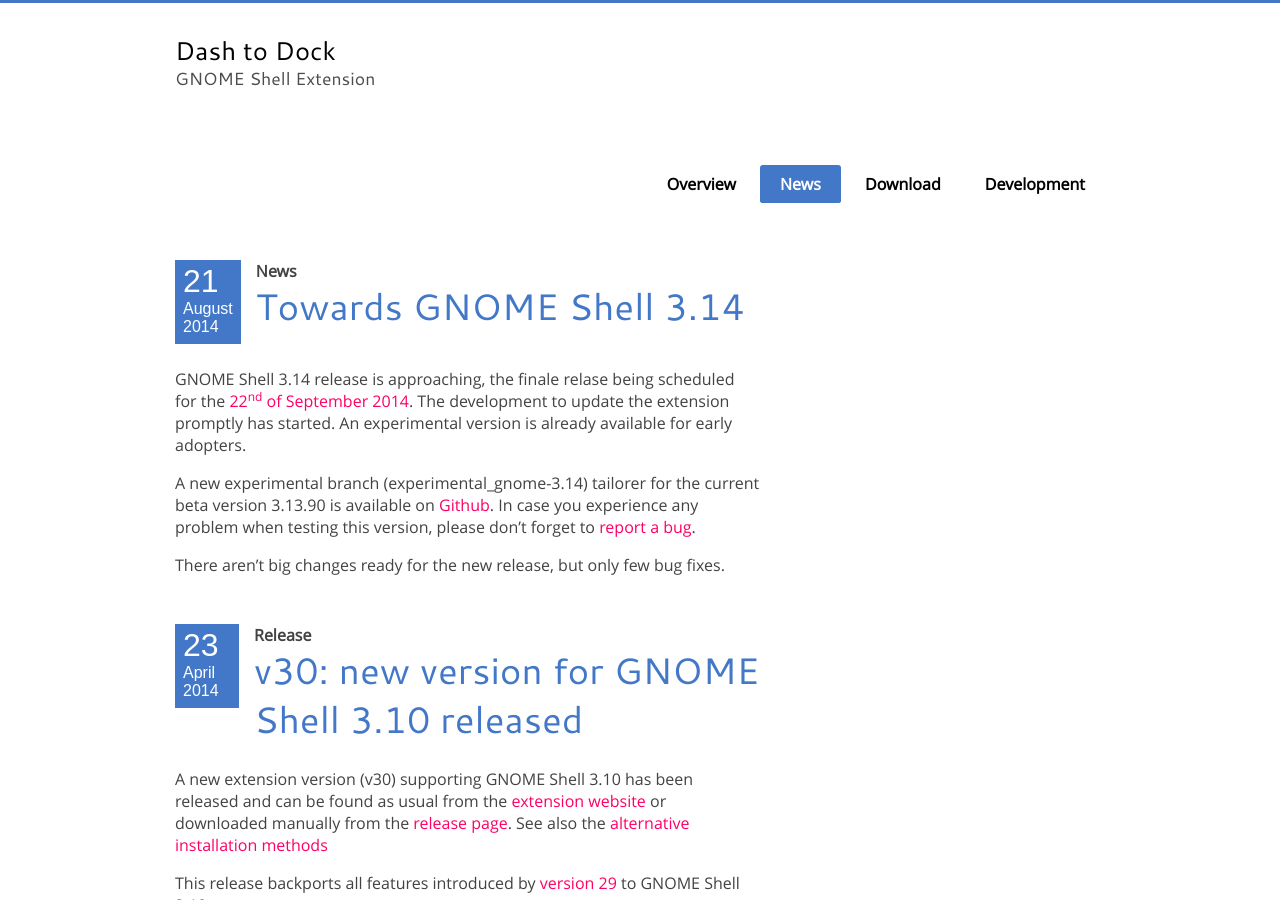
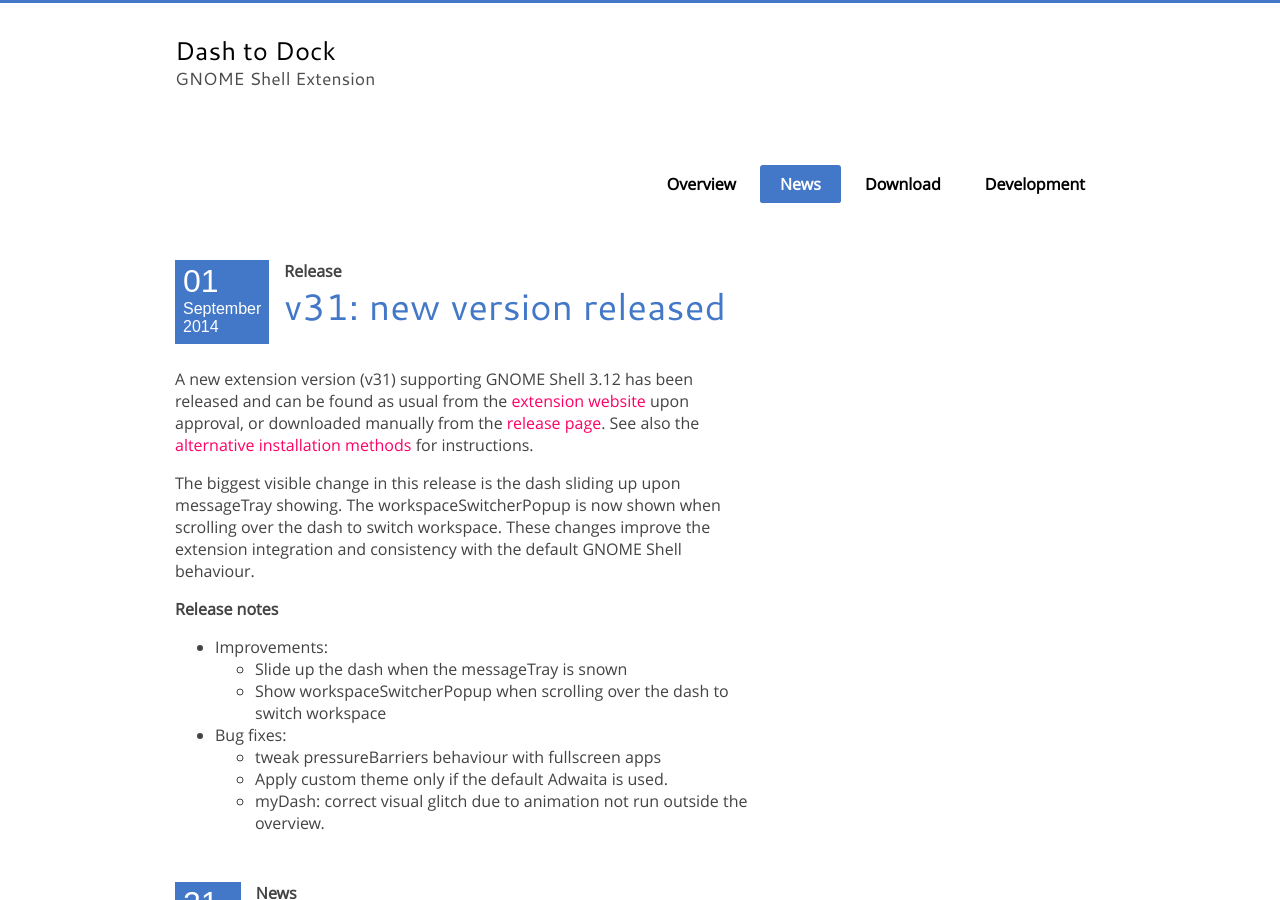
Before and after one commit to micheleg/dash-to-dock, a Jekyll site: the page built from news/index.html, in a window 1280 px wide and 900 px high. Built offline with Jekyll 4.4.1, drawn with Linux system fonts in a browser that asks for light colours; Markdown is read by kramdown in place of the engine named in the settings; the list of posts is cut into pages by our own code; some of the changed text lies outside the part shown.

Commit message:
Add version 31: release post and changelog.

```diff
--- a/_data/releases.yml
+++ b/_data/releases.yml
@@ -1,3 +1,15 @@
+- version: 31
+  date: 01-09-2014
+  shell_version: ["3.12"]
+  notes:
+    - Slide up the dash when the messageTray is snown.
+    - Show workspaceSwitcherPopup when scrolling over the dash to switch workspace.
+    - Make the extension compatible with others tweaking of ctrl + click.
+    - "Bug Fixes: tweak pressureBarriers behaviour with fullscreen apps."
+    - "Bug Fixes: Apply custom theme only if the default Adwaita is used."
+    - "Bug Fixes: Correct visual glitch due to animation not run outside the overview."
+  zip_url: https://extensions.gnome.org/review/download/4219.shell-extension.zip
+
 - version: 30
   date: 23-04-2014
   shell_version: ["3.10"]
--- /dev/null
+++ b/_posts/2014-09-01-new-release-v31.md
@@ -0,0 +1,24 @@
+---
+layout: post
+title: "v31: new version released"
+author: Michele
+date: Mon  1 Sep 15:04:01 CEST 2014
+category: Release
+---
+
+A new extension version (v31) supporting GNOME Shell 3.12 has been released and can be found as usual from the [extension website](https://extensions.gnome.org/extension/307/dash-to-dock/) upon approval, or downloaded manually from the [release page]({{ site.release_page_url }}). See also the [alternative installation methods]({{ relative }}/download.html) for instructions.
+
+<!--more-->
+
+The biggest visible change in this release is the dash sliding up upon messageTray showing. The workspaceSwitcherPopup is now shown when scrolling over the dash to switch workspace. These changes improve the extension integration and consistency with the default GNOME Shell behaviour.
+
+
+**Release notes**
+
+* Improvements:
+    - Slide up the dash when the messageTray is snown
+    - Show workspaceSwitcherPopup when scrolling over the dash to switch workspace
+* Bug fixes:
+    - tweak pressureBarriers behaviour with fullscreen apps
+    - Apply custom theme only if the default Adwaita is used.
+    - myDash: correct visual glitch due to animation not run outside the overview.
```
